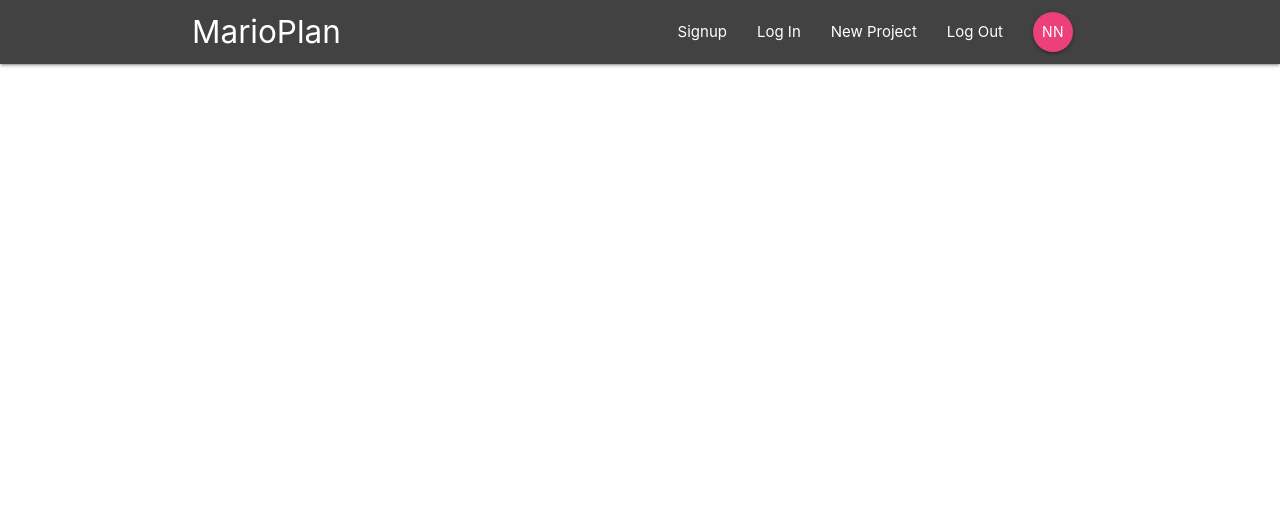
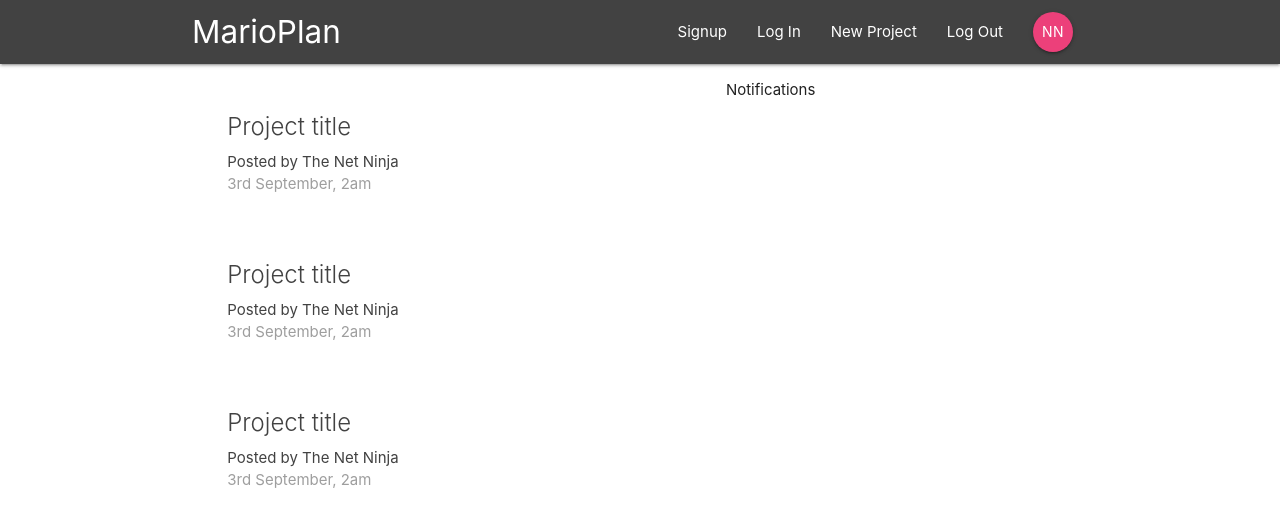
Before and after one commit to romankolivashko/project-plan, a React (Create React App) app: page / in a window 1280 px wide. Shown: the top 526 px of the page. Built offline with nearby package versions, Linux system fonts and the light colour scheme.

Commit message:
Added project list to dashboard

```diff
--- a/src/App.js
+++ b/src/App.js
@@ -1,11 +1,15 @@
-import { BrowserRouter } from 'react-router-dom';
+import { BrowserRouter, Routes, Route } from 'react-router-dom';
 import Navbar from './components/layout/Navbar';
+import Dashboard from './components/dashboard/Dashboard'
 
 function App() {
   return (
     <BrowserRouter>
       <div className="App">
         <Navbar />
+        <Routes>
+          <Route exact path='/' element={<Dashboard />} />
+        </Routes>
       </div>
     </BrowserRouter>
   );
--- a/src/components/dashboard/Dashboard.js
+++ b/src/components/dashboard/Dashboard.js
@@ -0,0 +1,22 @@
+import React, { Component } from 'react';
+import Notifications from './Notifications';
+import ProjectList from '../projects/ProjectList'
+
+class Dashboard extends React.Component {
+  render() {
+    return (
+      <div className="dashboard container">
+        <div className="row">
+          <div className="col s12 m6">
+            <ProjectList />
+          </div>
+          <div className="col s12 m5 offset-m1">
+            <Notifications />
+          </div>
+        </div>
+      </div>
+    )
+  }
+}
+
+export default Dashboard;
--- a/src/components/dashboard/Notifications.js
+++ b/src/components/dashboard/Notifications.js
@@ -0,0 +1,11 @@
+import React from 'react';
+
+const Notifications = () => {
+  return (
+    <div>
+      <p>Notifications</p>
+    </div>
+   );
+}
+
+export default Notifications;
--- a/src/components/projects/ProjectList.js
+++ b/src/components/projects/ProjectList.js
@@ -0,0 +1,35 @@
+import React from 'react'
+
+const ProjectList = () => {
+  return (
+    <div className="project-list section">
+
+      <div className="card z-depth-0 project-summary">
+        <div className="card-content grey-text text-darken-3">
+          <span className="card-title ">Project title</span>
+          <p>Posted by The Net Ninja</p>
+          <p className="grey-text">3rd September, 2am</p>
+        </div>
+      </div>
+
+      <div className="card z-depth-0 project-summary">
+        <div className="card-content grey-text text-darken-3">
+          <span className="card-title ">Project title</span>
+          <p>Posted by The Net Ninja</p>
+          <p className="grey-text">3rd September, 2am</p>
+        </div>
+      </div>
+
+      <div className="card z-depth-0 project-summary">
+        <div className="card-content grey-text text-darken-3">
+          <span className="card-title ">Project title</span>
+          <p>Posted by The Net Ninja</p>
+          <p className="grey-text">3rd September, 2am</p>
+        </div>
+      </div>
+
+    </div>
+  )
+}
+
+export default ProjectList
```
